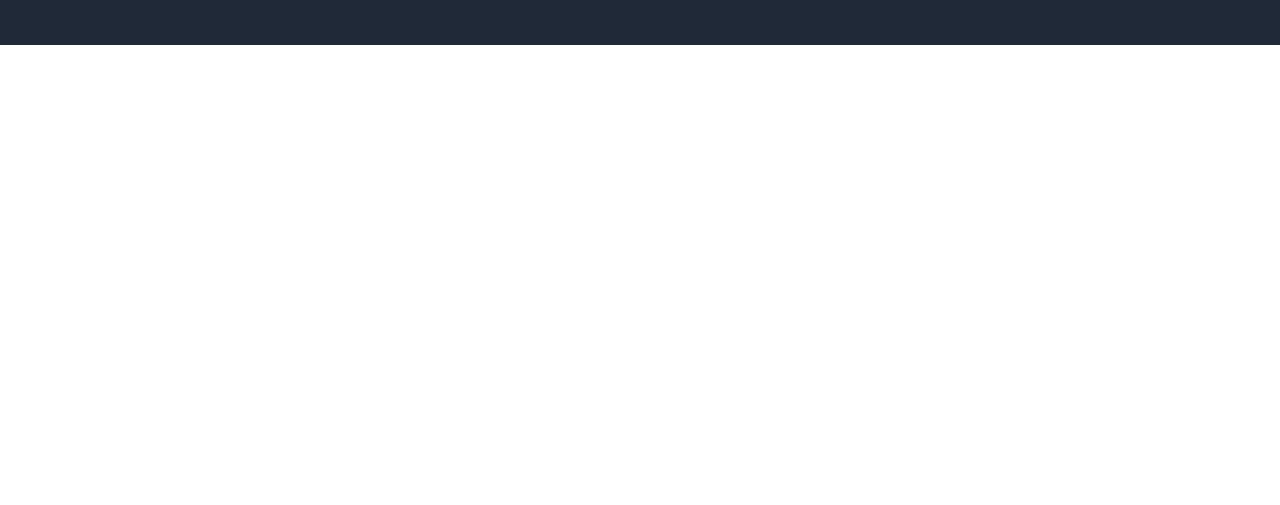
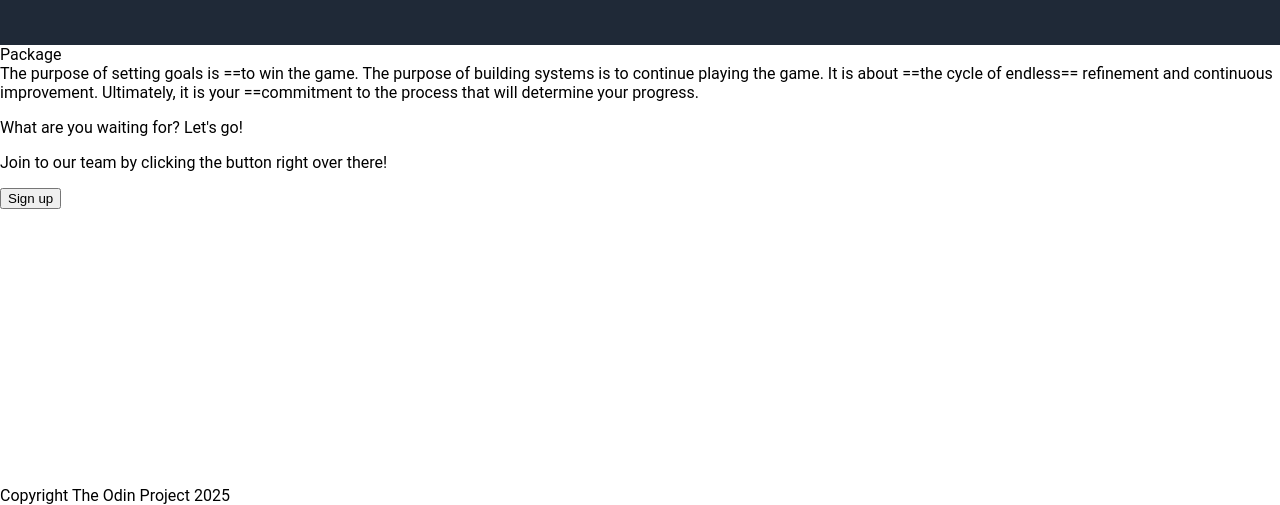
Before and after one commit to huzzeyfh/landing-page, a plain HTML site: page index.html in a window 1280 px wide. Shown: the part 295-800 px from the top of the page. Drawn offline with Linux system fonts and the light colour scheme.

Commit message:
Build entire HTML structure

```diff
--- a/index.html
+++ b/index.html
@@ -33,6 +33,36 @@
                 <a href="">An image</a>
             </div>
         </div>
+        <div class="container">
+            <div class="title">Package</div>
+            <div class="cards">
+                <div class="card"></div>
+                <div class="card"></div>
+                <div class="card"></div>
+                <div class="card"></div>
+            </div>
+        </div>
+        <div class="quote">
+            The purpose of setting goals is ==to win the game. The purpose of building systems is to continue playing the game.
+
+            It is about ==the cycle of endless== refinement and continuous improvement. Ultimately, it is your ==commitment to the process that will determine your progress.
+        </div>
+        <div class="sign-up">
+            <div class="sign-up-text">
+                <p>
+                    What are you waiting for? Let's go!
+                </p>
+                <p>
+                    Join to our team by clicking the button right over there!
+                </p>
+            </div>
+            <div class="sign-up-button">
+                <button>Sign up</button>
+            </div>
+        </div>
+    </div>
+    <div class="footer">
+        Copyright The Odin Project 2025
     </div>
 </body>
 </html>
--- a/style.css
+++ b/style.css
@@ -2,6 +2,9 @@ body {
     font-family: "Roboto";
     height: 100vh;
     margin: 0;
+    display: flex;
+    flex-direction: column;
+    justify-content: space-between;
 }
 
 .body {
```
